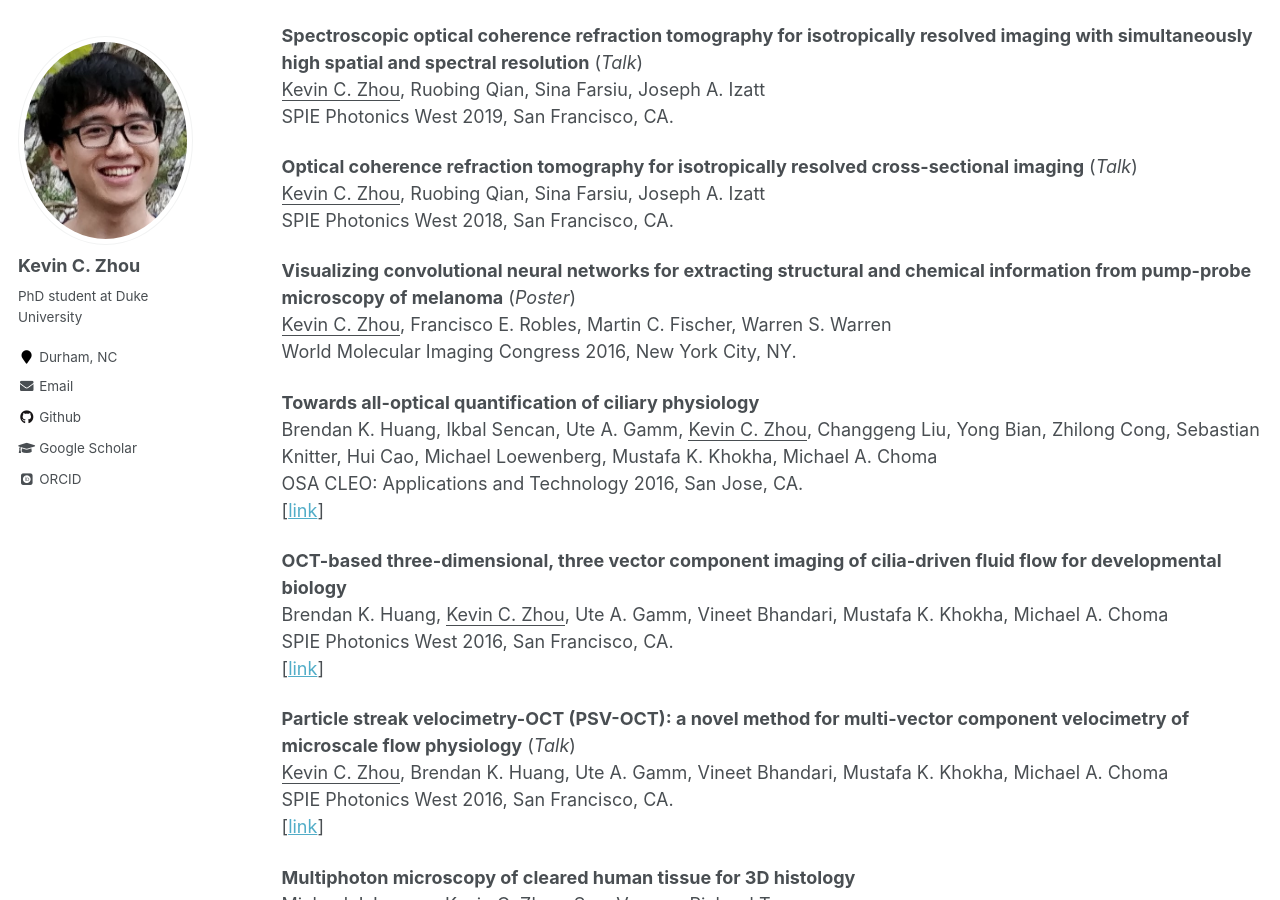
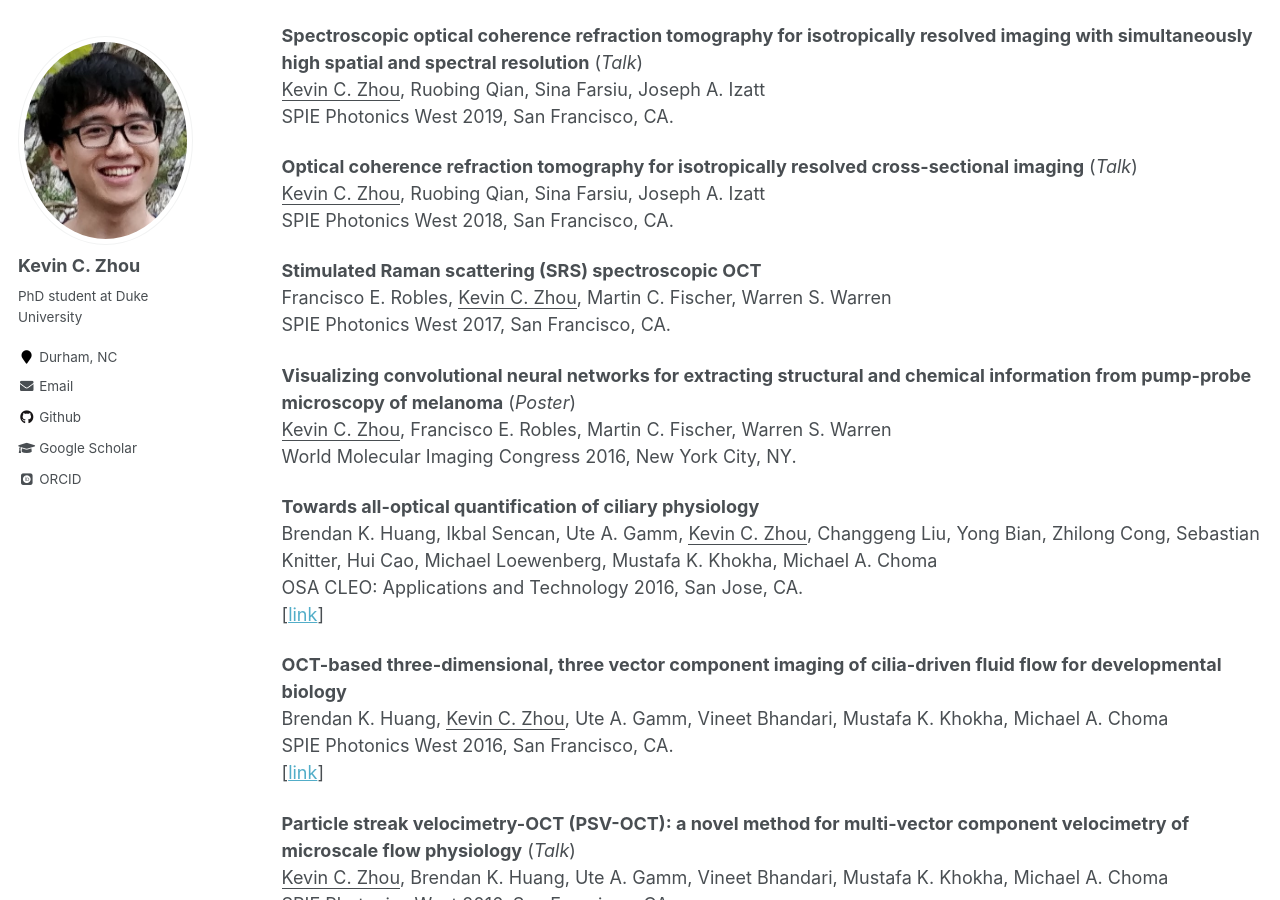
Before and after one commit to kevinczhou/kevinczhou.github.io, a Jekyll site: the page built from _pages/publications.md, in a window 1280 px wide and 900 px high, scrolled down 3409 px. Built offline with Jekyll 4.4.1, drawn with Linux system fonts in a browser that asks for light colours; some web fonts are replaced.

Commit message:
Update publications.md

```diff
--- a/_pages/publications.md
+++ b/_pages/publications.md
@@ -123,6 +123,10 @@ SPIE Photonics West 2019, San Francisco, CA.
 <ins>Kevin C. Zhou</ins>, Ruobing Qian, Sina Farsiu, Joseph A. Izatt
 SPIE Photonics West 2018, San Francisco, CA.
 
+**Stimulated Raman scattering (SRS) spectroscopic OCT**
+Francisco E. Robles, <ins>Kevin C. Zhou</ins>, Martin C. Fischer, Warren S. Warren
+SPIE Photonics West 2017, San Francisco, CA.
+
 **Visualizing convolutional neural networks for extracting structural and chemical information from pump-probe microscopy of melanoma** (*Poster*)
 <ins>Kevin C. Zhou</ins>, Francisco E. Robles, Martin C. Fischer, Warren S. Warren
 World Molecular Imaging Congress 2016, New York City, NY.
```
